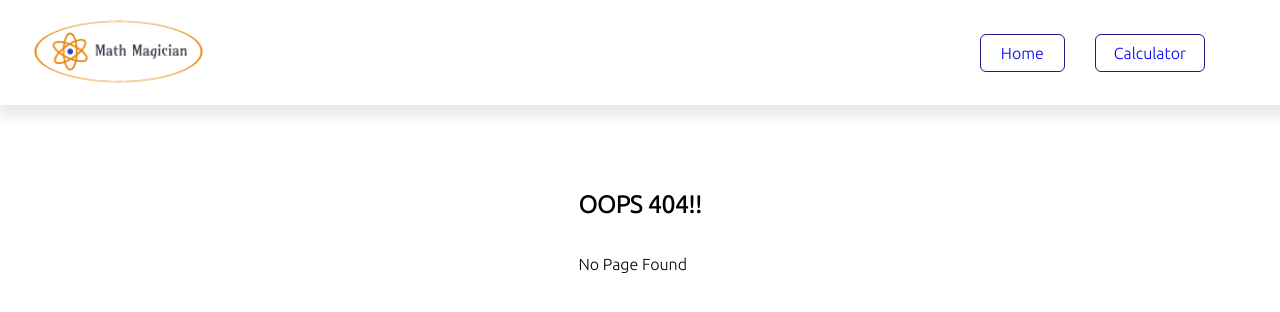
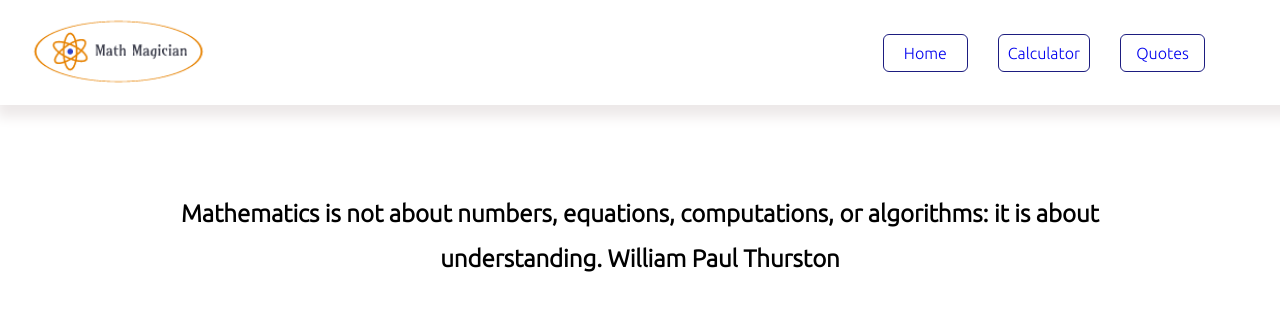
Before and after one commit to RitobrotoMukherjee/math-magician, a React (Create React App) app: page /quotes in a window 1280 px wide. Before the commit this address had no page. Shown: the top 312 px of the page. Built offline with nearby package versions, Linux system fonts and the light colour scheme; a web font is replaced by a local one.

Commit message:
Develop and design Quotes page and add router

```diff
--- a/src/App.js
+++ b/src/App.js
@@ -4,6 +4,7 @@ import Layout from './components/layouts/Layout';
 import NothingFound from './components/404';
 import Home from './components/Home';
 import Calculator from './components/Calculator';
+import Quotes from './components/Quotes';
 
 function App() {
   return (
@@ -12,6 +13,7 @@ function App() {
         <Route index element={<Home />} />
         <Route path="home" element={<Home />} />
         <Route path="calculator" element={<Calculator />} />
+        <Route path="quotes" element={<Quotes />} />
         <Route
           path="*"
           element={<NothingFound />}
--- a/src/components/Helper.js
+++ b/src/components/Helper.js
@@ -14,7 +14,7 @@ Header.propTypes = {
 const Paragraph = (props) => {
   const { text } = props;
   return (
-    <div className="Paragraph-holder">
+    <div className="ParagraphContainer">
       <p>{ text }</p>
     </div>
   );
--- a/src/components/Home.js
+++ b/src/components/Home.js
@@ -1,12 +1,10 @@
-import Header from './Helper';
+import Header, { Paragraph } from './Helper';
 
 const Home = () => (
   <section className="Section">
     <Header heading="Welcome to our page" />
-    <div className="ParagraphContainer">
-      <p className="Paragraph">Lorem ipsum dolor sit amet consectetur adipisicing elit. Omnis adipisci deserunt pariatur at deleniti necessitatibus non officiis delectus iusto, quam aspernatur distinctio ad, excepturi consectetur ex voluptas illo cum? Suscipit laborum commodi veniam voluptatum similique, inventore soluta perspiciatis, modi aut impedit consequatur voluptates esse ut laudantium voluptatibus hic magnam voluptas. Culpa hic quibusdam quo quis corrupti perferendis facere ex. Abc.</p>
-      <p className="Paragraph">Lorem ipsum dolor sit amet consectetur adipisicing elit. Omnis adipisci deserunt pariatur at deleniti necessitatibus non officiis delectus iusto, quam aspernatur distinctio ad, excepturi consectetur ex voluptas illo cum? Suscipit laborum commodi veniam voluptatum similique, inventore soluta perspiciatis, modi aut impedit consequatur voluptates esse ut laudantium voluptatibus hic magnam voluptas. Culpa hic quibusdam quo quis corrupti perferendis facere ex. Abc.</p>
-    </div>
+    <Paragraph text="Lorem ipsum dolor sit amet consectetur adipisicing elit. Omnis adipisci deserunt pariatur at deleniti necessitatibus non officiis delectus iusto, quam aspernatur distinctio ad, excepturi consectetur ex voluptas illo cum? Suscipit laborum commodi veniam voluptatum similique, inventore soluta perspiciatis, modi aut impedit consequatur voluptates esse ut laudantium voluptatibus hic magnam voluptas. Culpa hic quibusdam quo quis corrupti perferendis facere ex. Abc." />
+    <Paragraph text="Lorem ipsum dolor sit amet consectetur adipisicing elit. Omnis adipisci deserunt pariatur at deleniti necessitatibus non officiis delectus iusto, quam aspernatur distinctio ad, excepturi consectetur ex voluptas illo cum? Suscipit laborum commodi veniam voluptatum similique, inventore soluta perspiciatis, modi aut impedit consequatur voluptates esse ut laudantium voluptatibus hic magnam voluptas. Culpa hic quibusdam quo quis corrupti perferendis facere ex. Abc." />
   </section>
 );
 
--- /dev/null
+++ b/src/components/Quotes.js
@@ -0,0 +1,9 @@
+import Header from './Helper';
+
+const Quotes = () => (
+  <section className="Section Quotes">
+    <Header heading="Mathematics is not about numbers, equations, computations, or algorithms: it is about understanding. William Paul Thurston" />
+  </section>
+);
+
+export default Quotes;
--- a/src/components/layouts/Nav.js
+++ b/src/components/layouts/Nav.js
@@ -16,6 +16,9 @@ const Navigation = () => (
         <li className="linkItems">
           <Link to="calculator">Calculator</Link>
         </li>
+        <li className="linkItems">
+          <Link to="quotes">Quotes</Link>
+        </li>
       </ul>
     </nav>
   </header>
--- a/src/css/App.css
+++ b/src/css/App.css
@@ -37,3 +37,8 @@
   flex-direction: column;
   text-align: justify;
 }
+
+.Quotes {
+  width: 72%;
+  line-height: 45px;
+}
--- a/src/css/Navigation.css
+++ b/src/css/Navigation.css
@@ -31,15 +31,17 @@
   padding: 9px 9px;
   border-radius: 6px;
   text-align: center;
+  transition: all 1s;
 }
 
 .linkItems a {
   border-radius: 3px;
-  padding: 5px 9px;
-  transition: all 1s;
 }
 
 .linkItems a:hover {
-  background: rgb(5, 5, 115, 0.9);
   color: #fff;
 }
+
+.linkItems:hover {
+  background: rgb(5, 5, 115, 0.9);
+}
```
